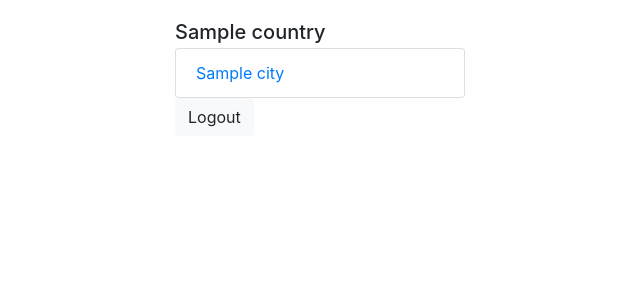
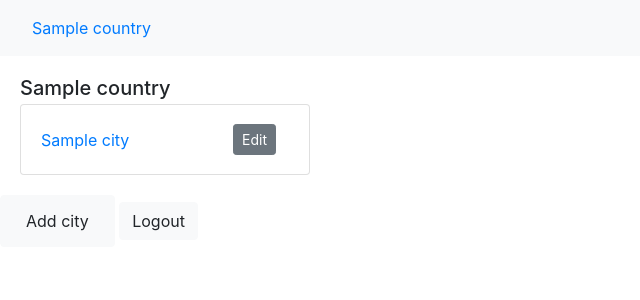
Before and after one commit to ikolodiazhnyi/internship-onix-python, a Django app: page /country/1/ in a window 1280 px wide. Shown: the top 300 px of the page, without its empty margins (0-640 px from the left). Run offline with Django 3.2, Linux system fonts and the light colour scheme; a user stored in the database is signed in; data comes from the database, SQL or seed files in the repository; tables that the repository leaves empty hold one stand-in row (values such as "Sample post"); some libraries are stand-ins or nearby versions.

Commit message:
Task 10 is done

```diff
--- a/locations/urls.py
+++ b/locations/urls.py
@@ -10,5 +10,9 @@ urlpatterns = [
     path('country/<int:id_country>/', views.get_country_and_cities, name='country'),
     path('city/<int:id_city>/', views.get_city, name='cities'),
     path('delete/<int:id_city>/', views.delete_city, name='delete_cities'),
+    path('add/country/', views.add_country, name='add_new_country'),
+    path('add/city/<int:id_country>/', views.add_city, name='add_new_city'),
+    path('edit/country/<int:id_country>/', views.edit_country, name='edit_country'),
+    path('edit/city/<int:id_city>/', views.edit_city, name='edit_city'),
     path('<str:line>/', views.additional)
 ]
--- a/locations/views.py
+++ b/locations/views.py
@@ -1,7 +1,7 @@
 from django.contrib.auth.decorators import login_required
 from django.http import HttpResponse, HttpResponseRedirect
 from django.shortcuts import render, get_object_or_404, redirect
-
+from .forms import CountryForm, CityForm
 from locations.models import Country, City
 
 
@@ -58,3 +58,51 @@ def delete_city(request, id_city):
     city.delete()
 
     return redirect('country', city.country.id)
+
+
+def add_country(request):
+    if request.method == "POST":
+        form = CountryForm(request.POST)
+        if form.is_valid():
+            form.save()
+            return redirect('countries')
+    else:
+        form = CountryForm()
+
+    return render(request, 'locations/add_country.html', {'form': form})
+
+
+def add_city(request, id_country):
+    if request.method == "POST":
+        form = CityForm(request.POST)
+        if form.is_valid():
+            form.save()
+            return redirect('country', id_country)
+    else:
+        form = CityForm()
+
+    return render(request, 'locations/add_city.html', {'form': form})
+
+
+def edit_country(request, id_country):
+    country = get_object_or_404(Country, id=id_country)
+    if request.method == "POST":
+        form = CountryForm(request.POST, instance=country)
+        if form.is_valid():
+            country.save()
+            return redirect('countries')
+    else:
+        form = CountryForm(instance=country)
+    return render(request, 'locations/edit_country.html', {'form': form, 'country': country})
+
+
+def edit_city(request, id_city):
+    city = get_object_or_404(City, id=id_city)
+    if request.method == "POST":
+        form = CityForm(request.POST, instance=city)
+        if form.is_valid():
+            city.save()
+            return redirect('country', city.country.id)
+    else:
+        form = CityForm(instance=city)
+    return render(request, 'locations/edit_city.html', {'form': form, 'city': city})
--- /dev/null
+++ b/task8/middleware.py
@@ -0,0 +1,12 @@
+from locations.models import Country
+
+
+def show_country_list(get_response):
+
+    def middleware(request):
+        request.country_list = Country.objects.order_by('name')
+        response = get_response(request)
+
+        return response
+
+    return middleware
--- a/task8/settings.py
+++ b/task8/settings.py
@@ -49,6 +49,7 @@ MIDDLEWARE = [
     'django.contrib.auth.middleware.AuthenticationMiddleware',
     'django.contrib.messages.middleware.MessageMiddleware',
     'django.middleware.clickjacking.XFrameOptionsMiddleware',
+    'task8.middleware.show_country_list',
 ]
 LOGIN_URL = '/login/'
 LOGIN_REDIRECT_URL = '/'
--- a/templates/base.html
+++ b/templates/base.html
@@ -5,10 +5,20 @@
     <title>
         {% block title %} {% endblock %}
     </title>
+
     {% block additional_styles %} {% endblock %}
     {% block additional_scripts %} {% endblock%}
 </head>
 <body>
+<nav class="navbar navbar-expand-sm bg-light navbar-light">
+    <th class="navbar-nav">
+        {% for country in request.country_list %}
+    <td class="nav-item active">
+        <a class="nav-link" href="/country/{{ country.id }}/">{{country.name}}</a>
+    </td>
+    {% endfor %}
+    </th>
+</nav>
 {% block body %} {% endblock %}
 </body>
 </html>
--- a/templates/locations/country.html
+++ b/templates/locations/country.html
@@ -12,19 +12,26 @@ div {
 {% endblock %}
 
 {% block body %}
-<div class="d-flex justify-content-center">
-    <div>
+<div>
+    <div class=" justify-content-center">
         <h5 class="mb-1">{{country.name}}</h5>
         {% for city in cities %}
         <ul class="list-group">
             <li class="list-group-item d-flex justify-content-between align-items-center">
                 <a href="/city/{{ city.id }}/">{{city.name}}</a>
+                <a class="btn btn-default" href="{% url 'edit_city' id_city=city.id %}">
+                    <button type="button" class="btn btn-secondary btn-sm">Edit</button>
+                </a>
             </li>
+            {% endfor %}
         </ul>
-        {% endfor %}
-        <a href="{%url 'logout'%}">
-            <button type="button" class="btn btn-light">Logout</button>
-        </a>
     </div>
 </div>
+<a href="{% url 'add_new_city' id_country=country.id %}" class="btn btn-light">
+    <button type="button" class="btn btn-light">Add city</button>
+</a>
+<a href="{%url 'logout'%}">
+    <button type="button" class="btn btn-light">Logout</button>
+</a>
+
 {% endblock %}
```
Also changed, not shown: locations/forms.py (added, +24 -0 lines), templates/locations/add_city.html (added, +23 -0 lines), templates/locations/add_country.html (added, +23 -0 lines), templates/locations/countries.html (+14 -6 lines), templates/locations/edit_city.html (added, +25 -0 lines), templates/locations/edit_country.html (added, +25 -0 lines), media/Niger.jpg (added).
